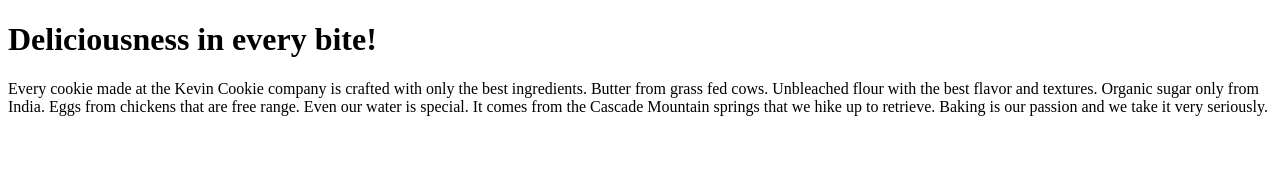
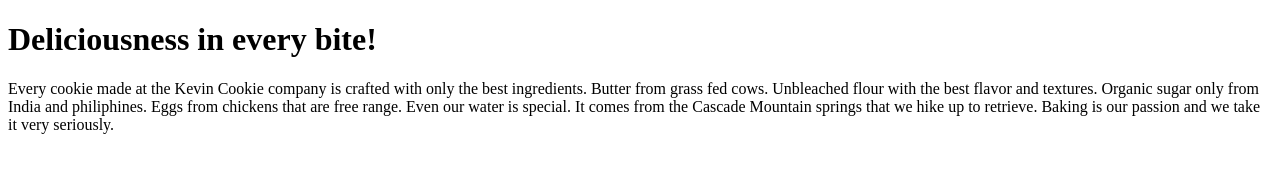
Before and after one commit to IT22056320/KevinCookieCompany.com, a plain HTML site: page index.htm in a window 1280 px wide. Drawn offline with Linux system fonts and the light colour scheme.

Commit message:
Update index.htm

```diff
--- a/index.htm
+++ b/index.htm
@@ -4,7 +4,7 @@
 
 <h1>Deliciousness in every bite!</h1>
 
-<p>Every cookie made at the Kevin Cookie company is crafted with only the best ingredients. Butter from grass fed cows. Unbleached flour with the best flavor and textures. Organic sugar only from India. Eggs from chickens that are free range. Even our water is special. It comes from the Cascade Mountain springs that we hike up to retrieve. Baking is our passion and we take it very seriously.</p>
+<p>Every cookie made at the Kevin Cookie company is crafted with only the best ingredients. Butter from grass fed cows. Unbleached flour with the best flavor and textures. Organic sugar only from India and philiphines. Eggs from chickens that are free range. Even our water is special. It comes from the Cascade Mountain springs that we hike up to retrieve. Baking is our passion and we take it very seriously.</p>
 
 
 </body>
```
